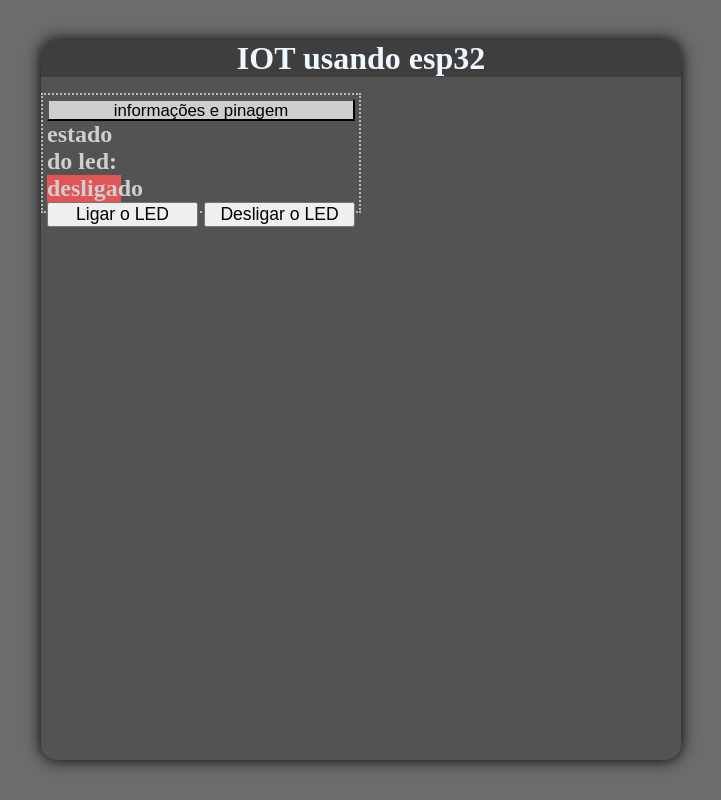
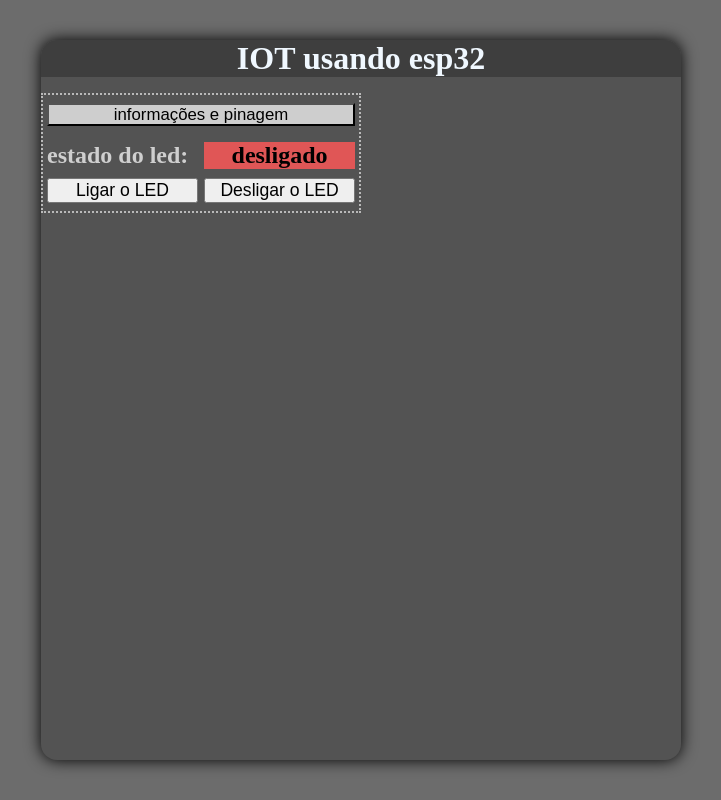
Before and after one commit to Antonio91378/IOT_esp32_react_firebase, a React (Create React App) app: page / in a window 1280 px wide. Shown: the whole page, without its empty margins (279-1000 px from the left). Built offline with nearby package versions, Linux system fonts and the light colour scheme.

Commit message:
estado do led indicator

```diff
--- a/src/App.js
+++ b/src/App.js
@@ -2,7 +2,7 @@
 import { useState } from 'react'
 import { database } from './services/firebase'
 function App() {
-  const [estado, setEstado] = useState(false)
+  const [estado, setEstado] = useState('')
   const ref1 = ref(database, 'LED1')
 
   const changeToHigh = () => {
--- a/src/styles/styles.scss
+++ b/src/styles/styles.scss
@@ -59,7 +59,8 @@
           text-align: center;
         }
       }
-      #Nestado-led {
+      #Nestado-led div {
+        flex-direction: row;
         display: flex;
         justify-content: space-between;
         & :first-child {
```
